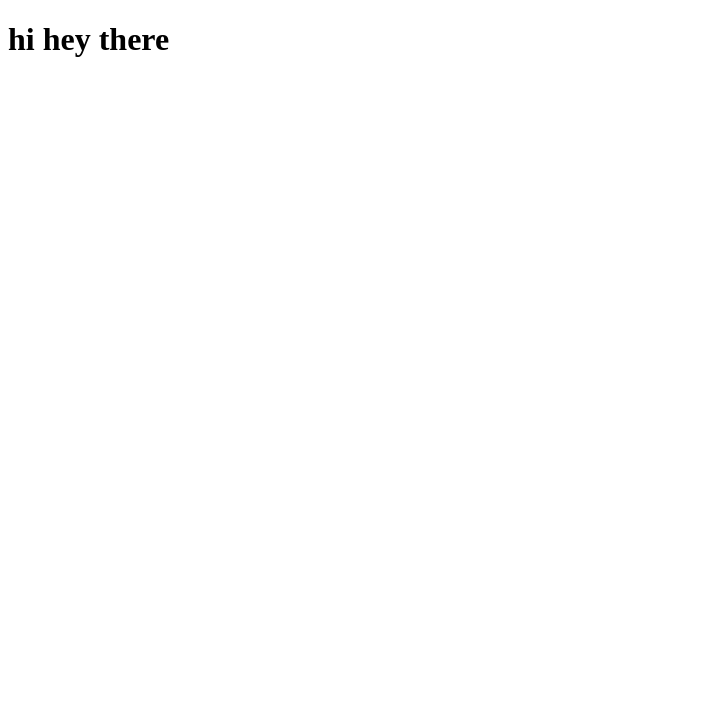
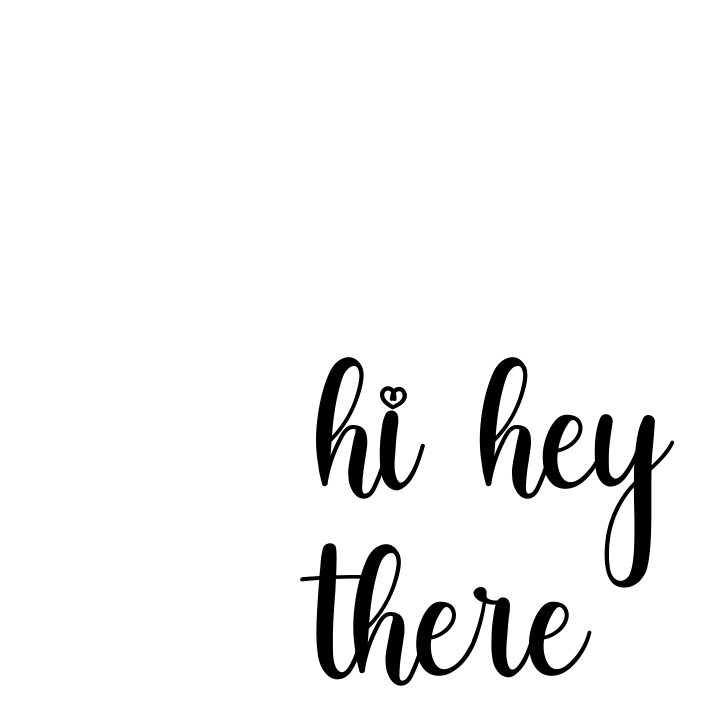
Before and after one commit to ak3106/webdev, a plain HTML site: page index.html in a window 1280 px wide. Shown: the whole page, without its empty margins (0-728 px from the left). Drawn offline with Linux system fonts and the light colour scheme.

Commit message:
fonts and bg

```diff
--- a/style.css
+++ b/style.css
@@ -0,0 +1,20 @@
+@font-face {
+    font-family: buttermilk;
+    src: url(./Buttermilk.woff2);
+}
+
+#bg{
+    height: 100%;
+    width: 100%;
+    background-image: url(./1.webp);
+    background-size: cover;
+}
+h1{
+    font-family: buttermilk;
+    position: absolute;
+    top: 50%;
+    left: 50%;
+    font-size: 190px;
+    font-weight: 100;
+    transform: translate(-50%,-50%);
+}
```
Also changed, not shown: index.html (+1 -1 lines), 1.webp (added), Buttermilk.woff2 (added).
